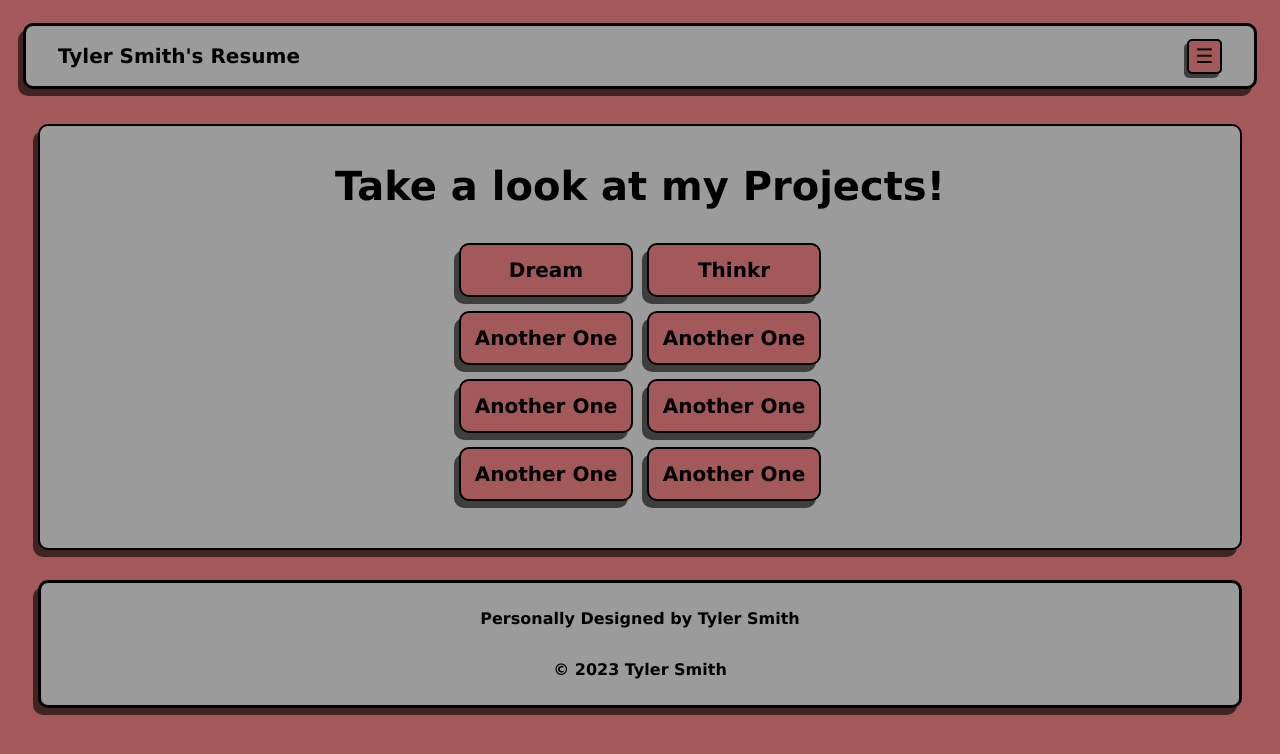
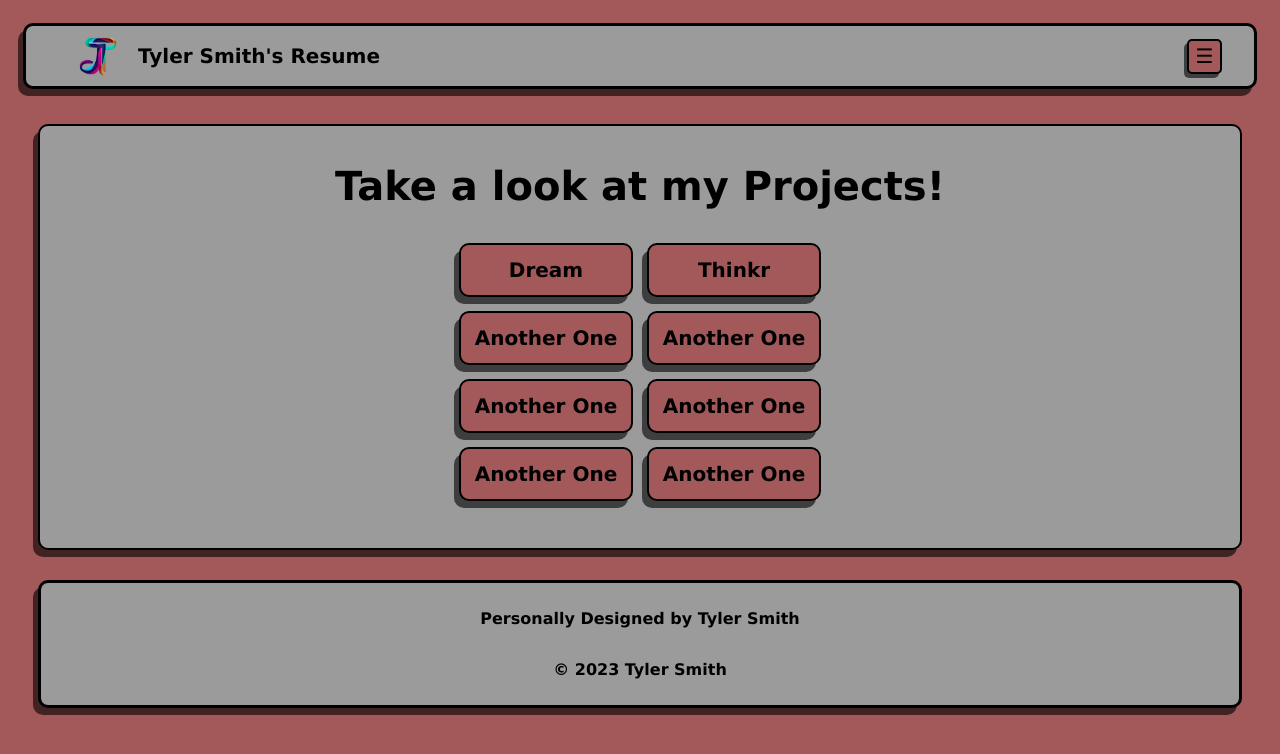
Before and after one commit to Atlessc/ts-portfolio-final, a React (Vite) app: page /projects in a window 1280 px wide. Shown: the top 754 px of the page. Built offline with nearby package versions, Linux system fonts and the light colour scheme.

Commit message:
fixed a couple of mild issues

```diff
--- a/src/components/XPCards.jsx
+++ b/src/components/XPCards.jsx
@@ -17,11 +17,11 @@ export const XPCards = () => {
         <div key={item.id} className={"JobCard-"+(item.id)+" JobCard"}>
           <img src={item.logo} alt={item.company} onClick={() => handleLogoClick(item.id)} />
           {expandedCardId === item.id && (
-            <div>
-              <h2>{item.company}</h2>
+            <div className='description'>
+              <p className='company'>{item.company}</p>
               <p>{item.title}</p>
               <p>{item.date}</p>
-              <ul>
+              <ul className='duties'>
                 {item.duties.map((duty, index) => (
                   <li key={index}>{duty}</li>
                 ))}
--- a/src/components/component.css
+++ b/src/components/component.css
@@ -11,7 +11,10 @@
         max-height: fit-content;
         margin: 15px;
         padding: 10px;
-
+    }
+
+    .NavLogo {
+        margin: 0 auto;
     }
 
     .Nav {
@@ -1616,6 +1619,17 @@
         -o-border-radius: 10px;
     }
 
+    .LogoName {
+        display: flex;
+        flex-direction: row;
+        justify-content: flex-start;
+        align-items: center;
+    }
+
+    .NavLogo {
+        width: 80px;
+    }
+
     .Logo {
         color: black;
         font-size: 20px;
@@ -1769,7 +1783,6 @@
         flex-wrap: wrap;
         width: 90%;
     }
-
 
     .CertCards {
         flex: 1 1 calc(20% - 10px);
@@ -1907,7 +1920,6 @@
         flex-wrap: wrap;
         width: 100%;
         max-height: 600px;
-
     }
 
     .JobCard {
@@ -1921,9 +1933,8 @@
         color: black;
         max-width: 255px;
         min-height: 80px;
-        max-width: 325px;
-        padding: 10px 10px 10px 10px;
-        padding-top: 15px;
+        min-width: 236px;
+        padding: 15px 10px 10px 10px;
         margin: 15px;
         box-shadow: -5px 7px 0px rgba(0, 0, 0, 0.6);
         border-radius: 10px;
@@ -1965,7 +1976,24 @@
 
     .JobCard-8 img {
         width: 80px;
-
+    }
+
+    .description {
+        text-align: center;
+        width: 90%;
+    }
+
+    .company {
+        font-size: 20px;
+        font-weight: bold;
+        text-align: center;
+    }
+
+    .duties {
+        font-size: 12px;
+        text-align: center;
+        margin: 0 auto;
+        float: left;
     }
 
     .Contact {
--- a/src/components/nav.jsx
+++ b/src/components/nav.jsx
@@ -2,7 +2,12 @@ import "./component.css"
 import { Link } from "react-router-dom"
 import { useState } from "react"
 
+// import Img1 from "../public/Logo1.png"
+import Img1 from "/Vite.png"
+
 export function NavSection() {
+
+    var Img = Img1;
 
     const [nav, setNav] = useState(false)
 
@@ -12,7 +17,11 @@ export function NavSection() {
     }
     return (
         <div className="Nav">
+            <div className="LogoName">
+            <img src={Img} className="NavLogo"/>
             <div className="Logo">Tyler Smith's Resume</div>
+            </div>
+
             <div className="NavButton">
                 {
                 nav ?
```
